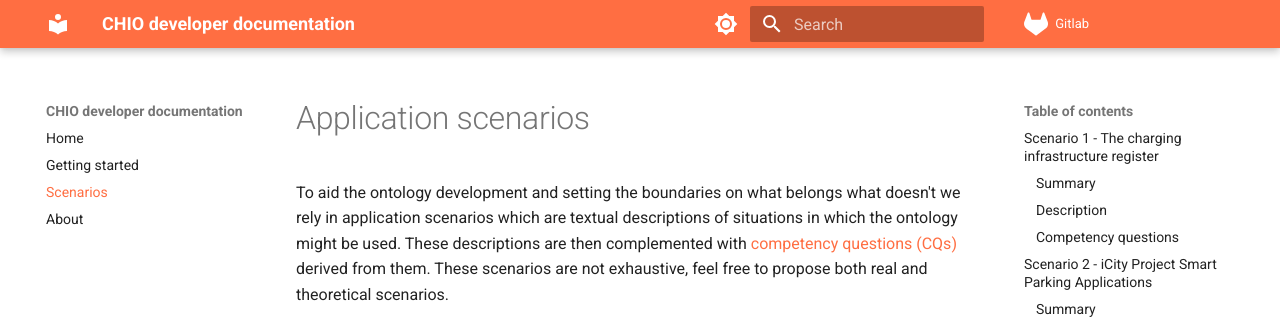
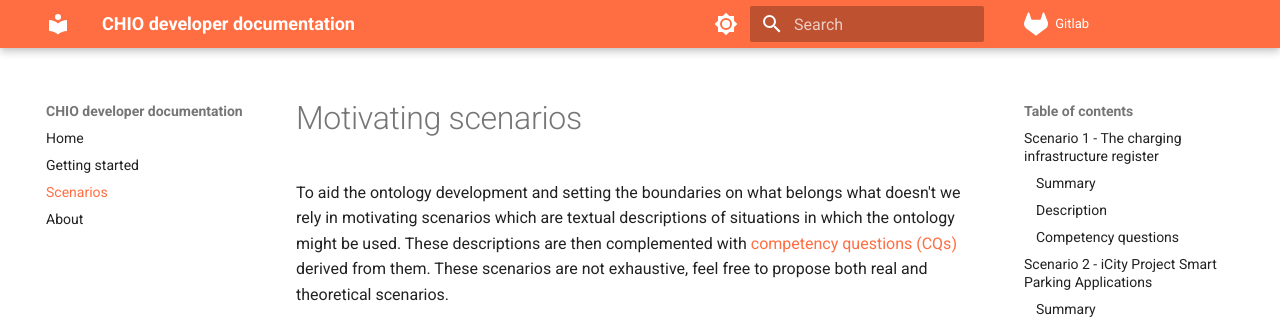
Before and after one commit to dlr-ve-esy/charging-ontology, an MkDocs documentation site: the page built from docs/scenarios.md, in a window 1280 px wide and 900 px high. Shown: the top 319 px of the window. Built offline with MkDocs 1.6.1 and Material for MkDocs 9.7.7, drawn with Linux system fonts in a browser that asks for light colours.

Commit message:
Reworded application scenarios to motivating scenarios to be more in line with the literature.

```diff
--- a/docs/scenarios.md
+++ b/docs/scenarios.md
@@ -1,7 +1,7 @@
-# Application scenarios
+# Motivating scenarios
 
 To aid the ontology development and setting the boundaries on what belongs what
-doesn't we rely in application scenarios which are textual descriptions of
+doesn't we rely in motivating scenarios which are textual descriptions of
 situations in which the ontology might be used. These descriptions are then
 complemented with [competency
 questions (CQs)](https://doi.org/10.1016/j.websem.2019.100534) derived from them.
```
Also changed, not shown: 1 other file.
